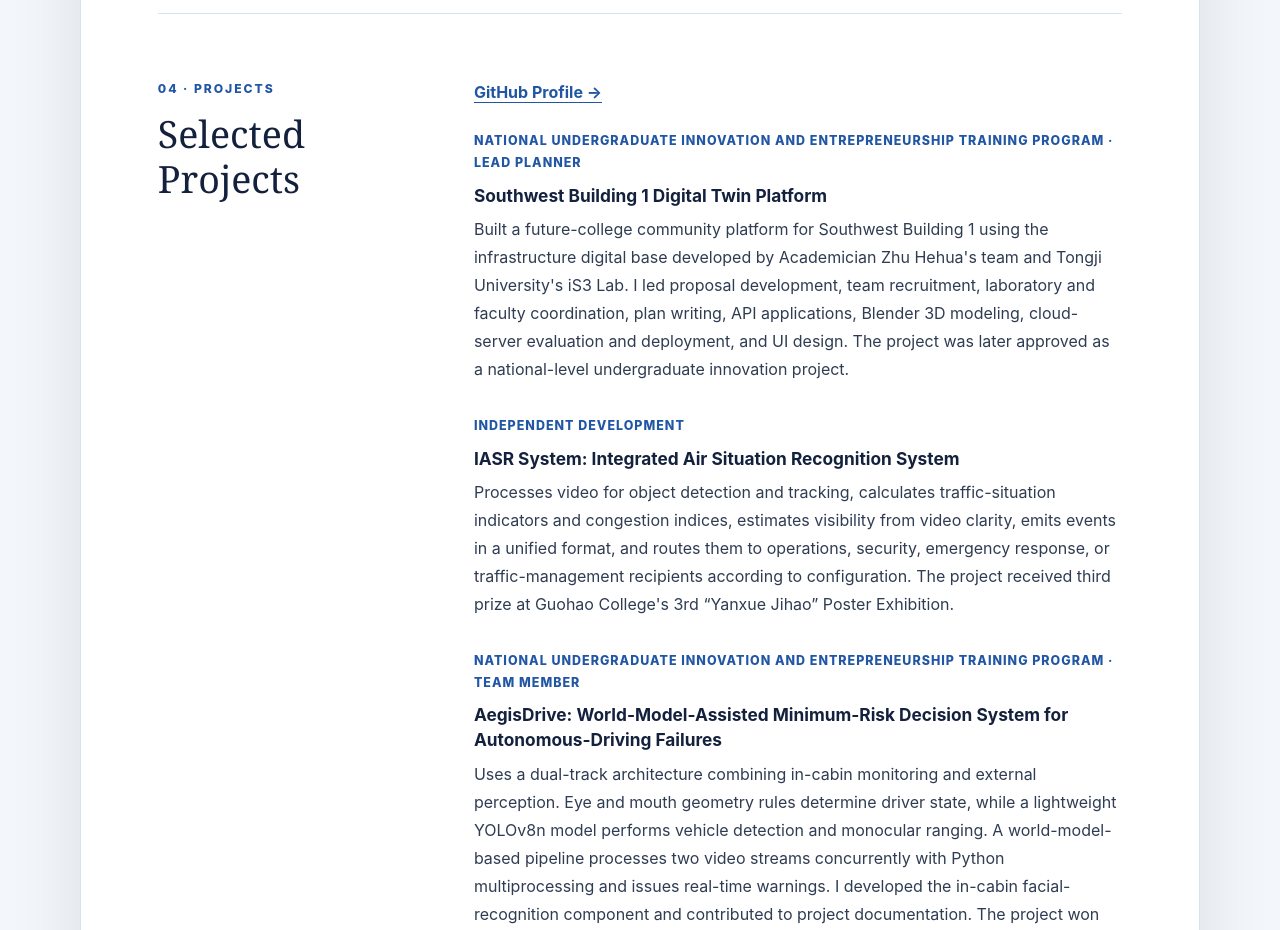
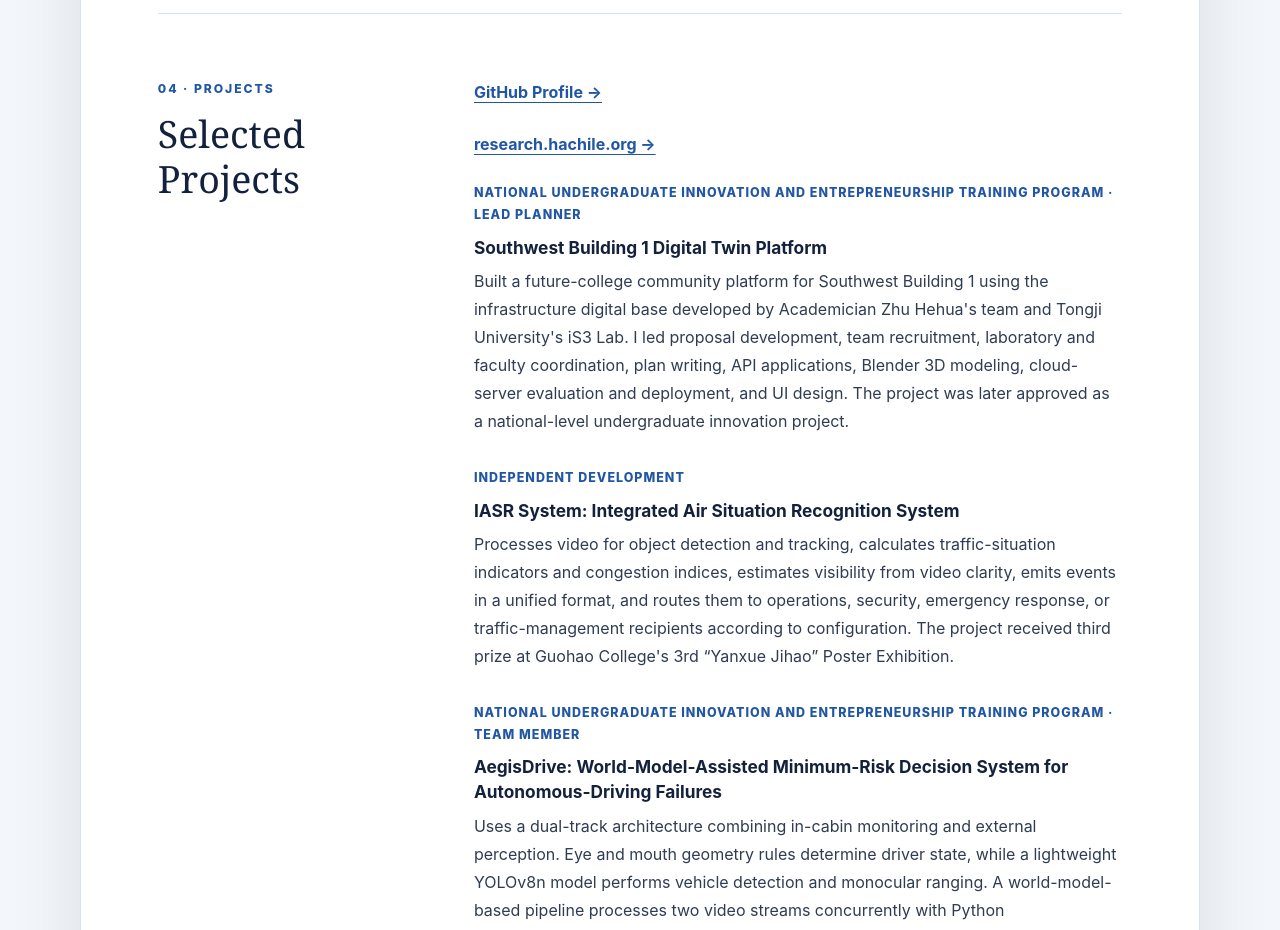
Before and after one commit to GPDdev/cv.hachile.org, a plain HTML site: page en/index.html in a window 1280 px wide. Shown: the part 2520-3450 px from the top of the page. Drawn offline with Linux system fonts and the light colour scheme.

Commit message:
feat: add Research link to CV

```diff
--- a/en/index.html
+++ b/en/index.html
@@ -214,7 +214,8 @@
           <h2 id="projects-title">Selected Projects</h2>
         </div>
         <div class="section-body">
-          <a class="project-link" href="https://github.com/GPDdev">GitHub Profile →</a>
+          <a class="project-link" href="https://github.com/GPDdev">GitHub Profile →</a><br>
+          <a class="project-link" href="https://research.hachile.org/">research.hachile.org →</a>
 
           <article class="project">
             <p class="project-meta">National Undergraduate Innovation and Entrepreneurship Training Program · Lead Planner</p>
```
Also changed, not shown: index.html (+2 -1 lines).
